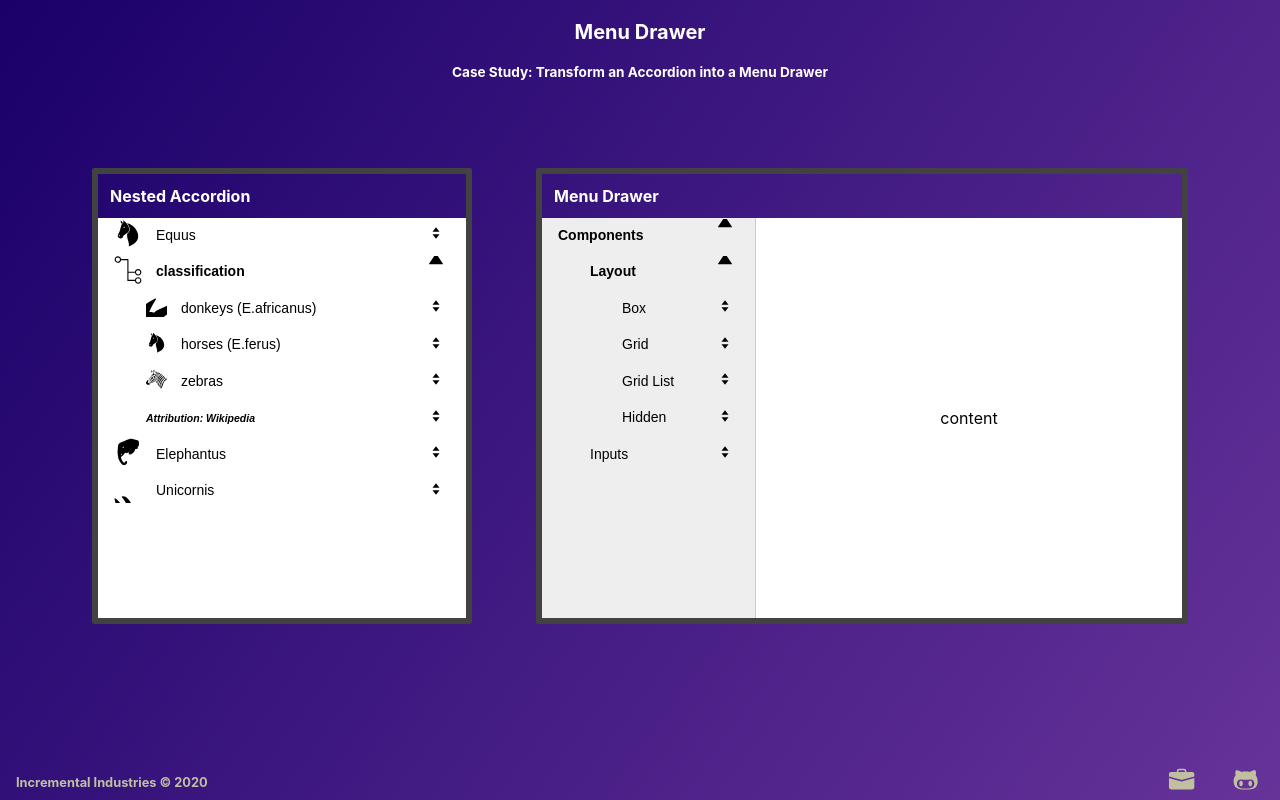
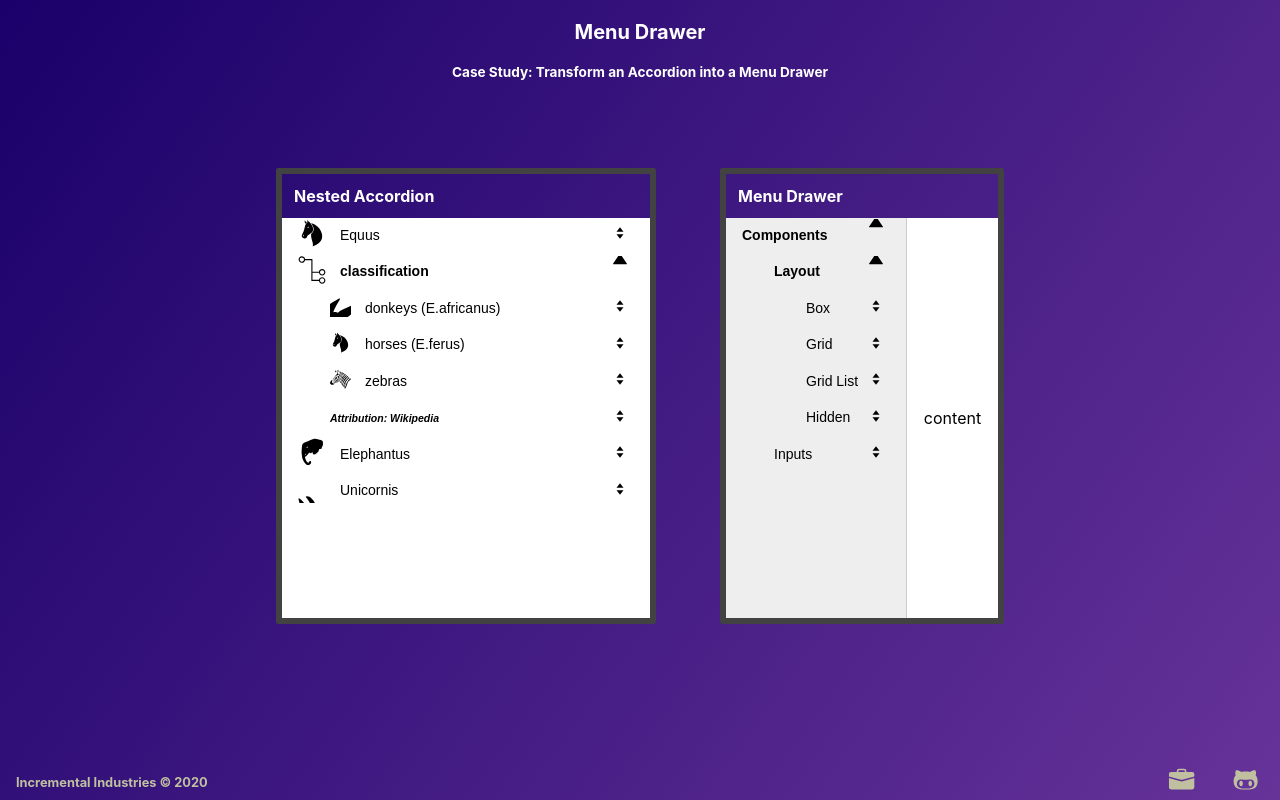
Before and after one commit to zenglenn42/menu-drawer, a React (Create React App) app: page / in a window 1280 px wide. Built offline with nearby package versions, Linux system fonts and the light colour scheme.

Commit message:
make responsive friendly

```diff
--- a/src/style.js
+++ b/src/style.js
@@ -62,8 +62,8 @@ export const article2 = {
   flexDirection: 'column',
   justifyContent: 'flex-start',
   alignItems: 'flex-start',
-  minWidth: '40rem',
-  maxWidth: '40rem',
+  minWidth: '17rem',
+  maxWidth: '23rem',
   borderRadius: '.15em',
   color: 'inherit',
   margin: '1em 2em',
```
